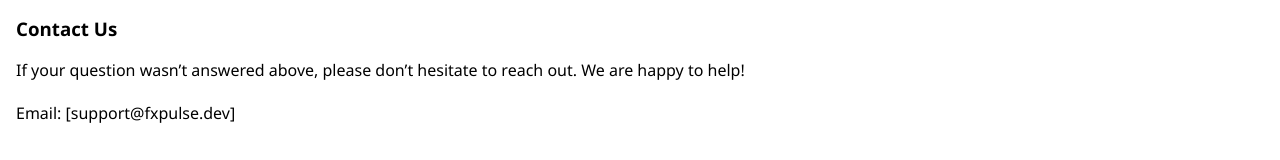
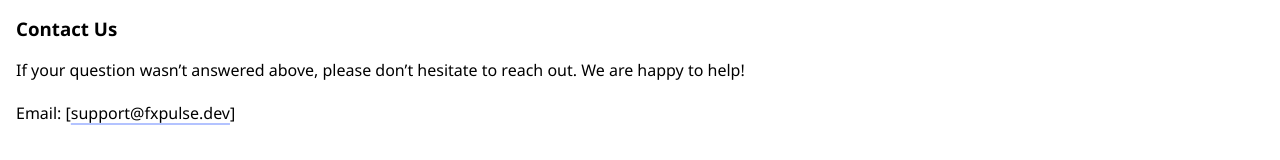
Before and after one commit to GwendolineRodriguez/currencies-pages, a Jekyll site: the page built from support.md, in a window 1280 px wide. Shown: the part 769-929 px from the top of the page. Built offline with Jekyll 4.4.1, drawn with Linux system fonts in a browser that asks for light colours; part of the change alters nothing that is shown.

```diff
--- a/support.md
+++ b/support.md
@@ -45,4 +45,4 @@ While we are focused on providing the best experience for standard fiat currenci
 
 If your question wasn't answered above, please don't hesitate to reach out. We are happy to help!
 
-Email: [support@fxpulse.dev]
+Email: [[support@fxpulse.dev](mailto:support@fxpulse.dev)]
```
